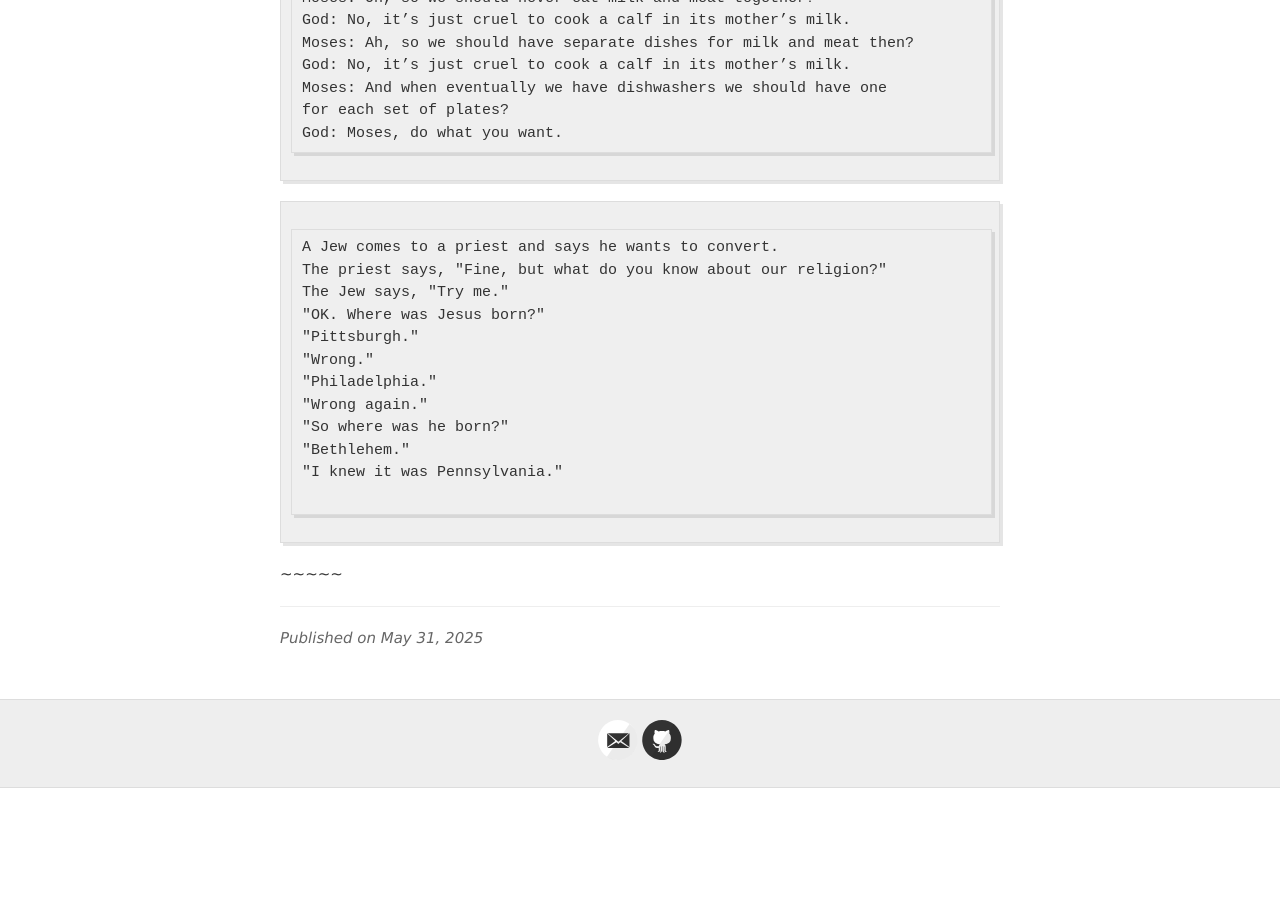
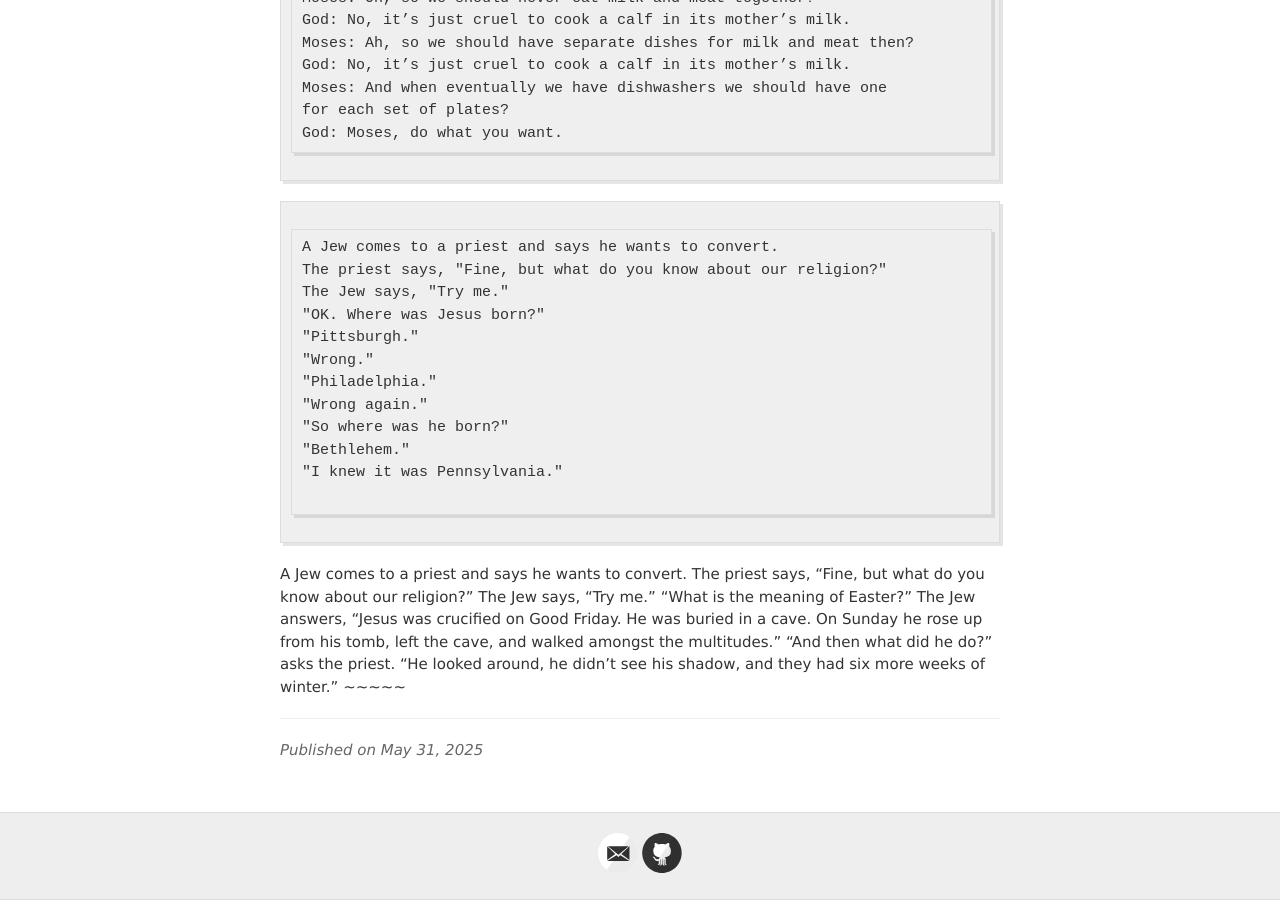
Before and after one commit to jvmallow/jvmallow.github.io, a Jekyll site: the page built from _posts/2025-05-31-Jewish_Humor.md, in a window 1280 px wide and 900 px high, scrolled down 8664 px. Built offline with Jekyll 4.4.1, drawn with Linux system fonts in a browser that asks for light colours; a script that is not in the unit is left out; before the commit the page ends 9452 px from its top, so only the background shows below that.

Commit message:
Update 2025-05-31-Jewish_Humor.md

```diff
--- a/_posts/2025-05-31-Jewish_Humor.md
+++ b/_posts/2025-05-31-Jewish_Humor.md
@@ -355,5 +355,14 @@ The Jew says, "Try me."
 "I knew it was Pennsylvania."
 
 ~~~~~
-
+A Jew comes to a priest and says he wants to convert.
+The priest says, "Fine, but what do you know about our religion?"
+The Jew says, "Try me."
+"What is the meaning of Easter?"
+The Jew answers, "Jesus was crucified on Good Friday.
+He was buried in  a cave. On Sunday he rose up from his tomb,
+left the cave, and walked amongst the multitudes."
+"And then what did he do?" asks the priest.
+"He looked around, he didn't see his shadow,
+and they had six more weeks of winter."
 ~~~~~
```
